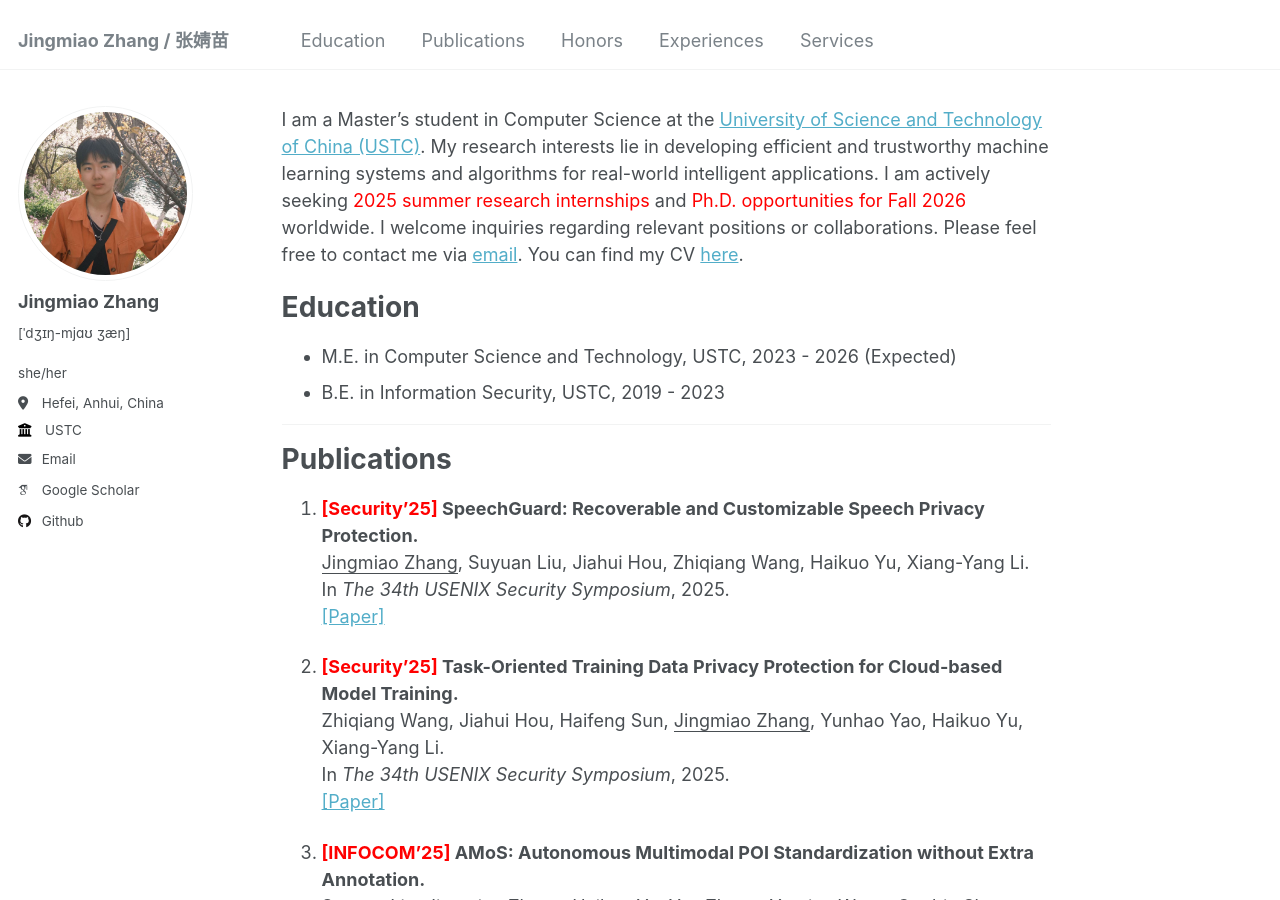
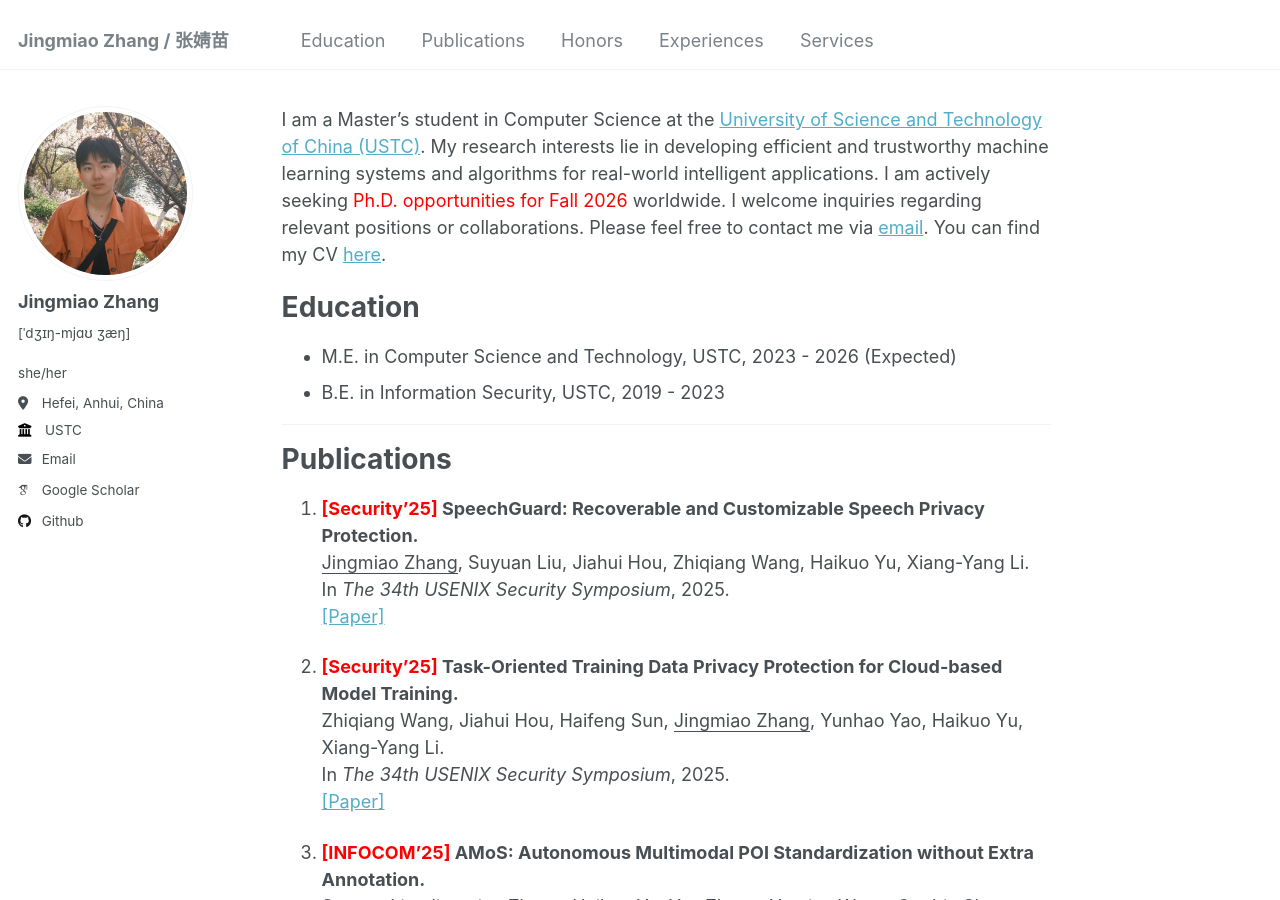
Before and after one commit to Glycineeeee/glycineeeee.github.io, a Jekyll site: the page built from _pages/about.md, in a window 1280 px wide and 900 px high. Built offline with Jekyll 4.4.1, drawn with Linux system fonts in a browser that asks for light colours; some web fonts are replaced; a script that is not in the unit is left out.

Commit message:
Update about.md

```diff
--- a/_pages/about.md
+++ b/_pages/about.md
@@ -5,7 +5,7 @@
   - /about/
   - /about.html
 ---
-I am a Master's student in Computer Science at the [University of Science and Technology of China (USTC)](https://en.ustc.edu.cn/). My research interests lie in developing efficient and trustworthy machine learning systems and algorithms for real-world intelligent applications. I am actively seeking <span style='color: red;'>2025 summer research internships</span> and <span style='color: red;'>Ph.D. opportunities for Fall 2026</span> worldwide. I welcome inquiries regarding relevant positions or collaborations. Please feel free to contact me via <a href="mailto:jingmiao@mail.ustc.edu.cn">email</a>. You can find my CV <a href="https://Glycineeeee.github.io/files/CV_Jingmiao_Zhang.pdf" target="_blank">here</a>.
+I am a Master's student in Computer Science at the [University of Science and Technology of China (USTC)](https://en.ustc.edu.cn/). My research interests lie in developing efficient and trustworthy machine learning systems and algorithms for real-world intelligent applications. I am actively seeking <span style='color: red;'>Ph.D. opportunities for Fall 2026</span> worldwide. I welcome inquiries regarding relevant positions or collaborations. Please feel free to contact me via <a href="mailto:jingmiao@mail.ustc.edu.cn">email</a>. You can find my CV <a href="https://Glycineeeee.github.io/files/CV_Jingmiao_Zhang.pdf" target="_blank">here</a>.
 
 
 # Education {#education}
```
